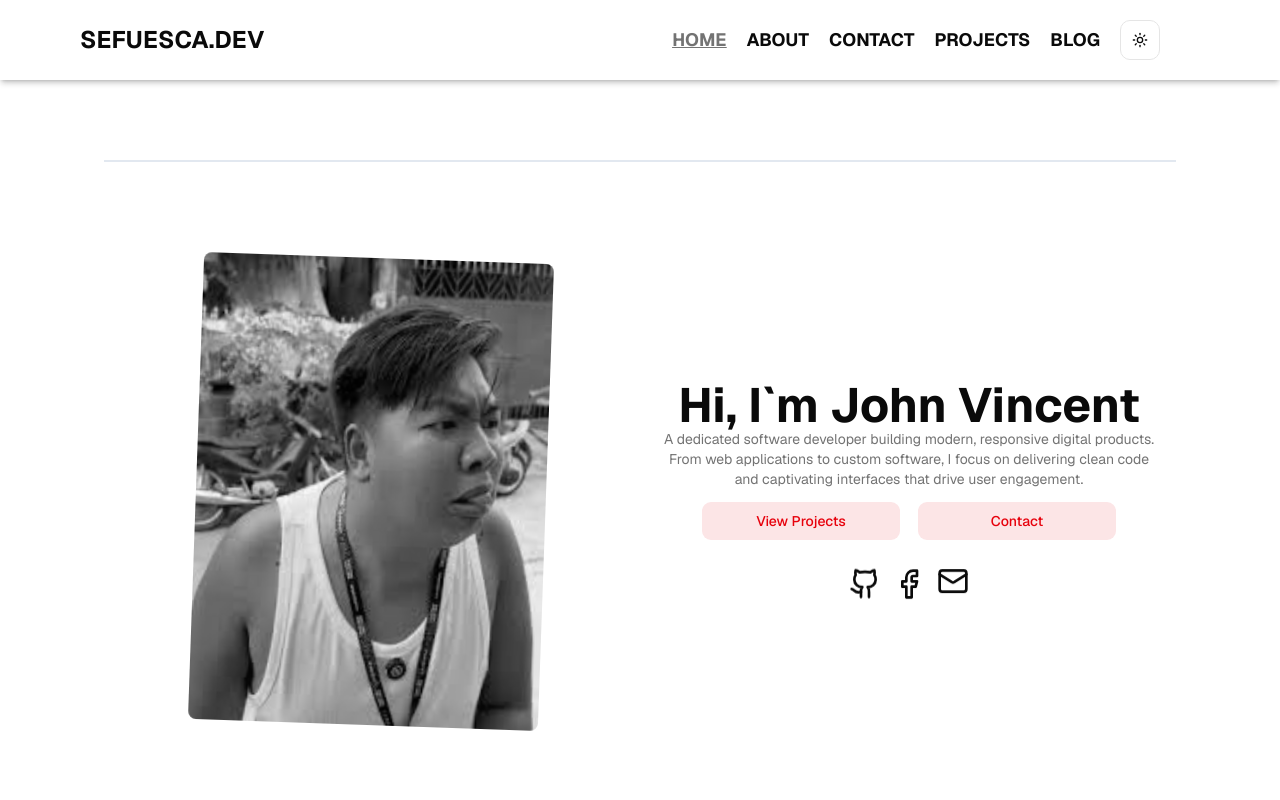
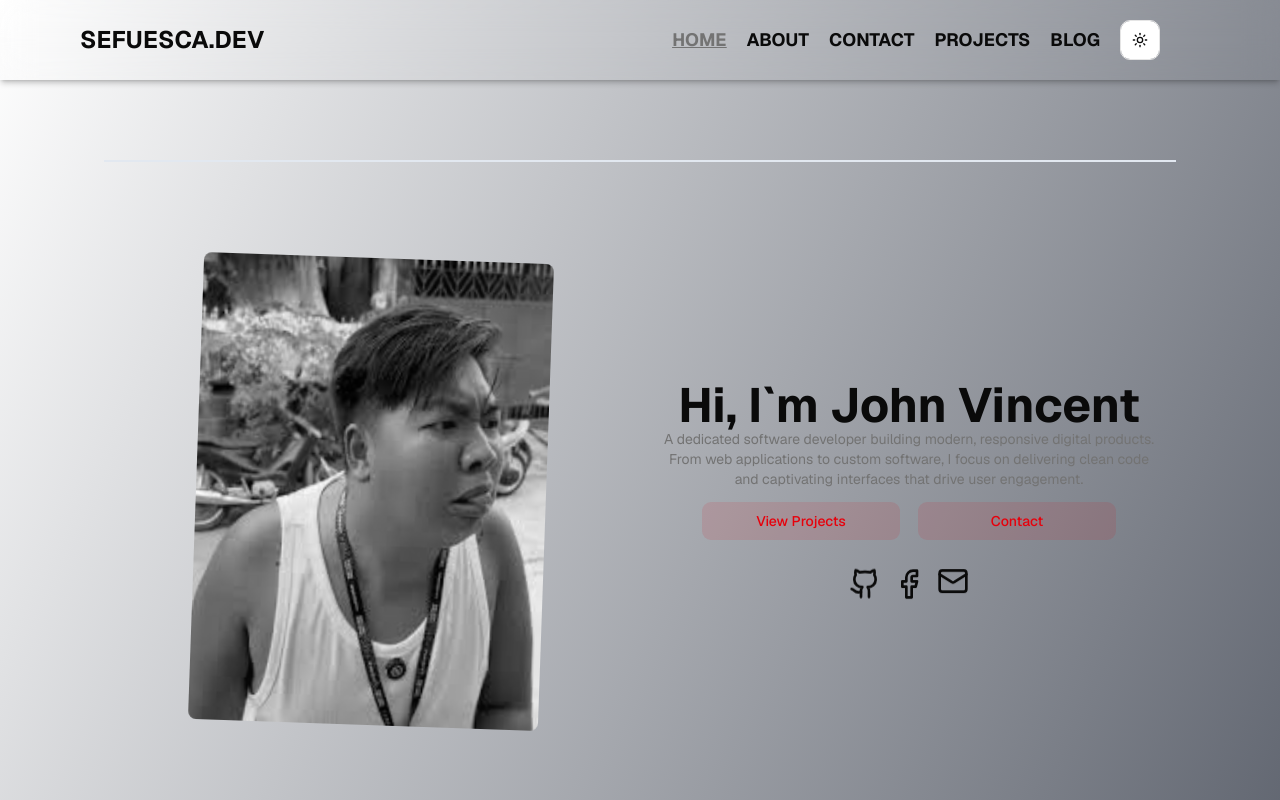
Before and after one commit to Unpayedme/ittract-portfolio, a Next.js app: page / in a window 1280 px wide. Shown: the top 800 px of the page. Built offline with nearby package versions, Linux system fonts and the light colour scheme.

Commit message:
added linear gradient

```diff
--- a/app/layout.tsx
+++ b/app/layout.tsx
@@ -36,7 +36,7 @@ export default function RootLayout({
           enableSystem
           disableTransitionOnChange
         >
-          <div className="flex flex-col min-h-screen">
+          <div className="flex flex-col min-h-screen bg-gradient-to-tl from-gray-900 to-gray-0 ">
             <Header />
             <main className="flex-1 container mx-auto px-6">
               {children}
--- a/components/common/Header.tsx
+++ b/components/common/Header.tsx
@@ -61,7 +61,7 @@ export function Header() {
 
 
     return (
-        <div className="flex flex-col shadow-md/20 w-full h-20 flex-shrink-0 sticky top-0 z-50 dark:border-2 dark:border-slate-200 backdrop-blur-lg">
+        <div className="flex flex-col shadow-md/20 w-full h-20 flex-shrink-0 sticky top-0 z-50 dark:border-b-2 dark:border-slate-200 backdrop-blur-lg">
             <div className="container mx-auto flex gap-2 items-center size-full px-3 sm:px-20">
                 <h1 className="font-bold text-2xl flex justify-start">SEFUESCA.DEV</h1>
                 <div className="flex lg:hidden justify-end flex-1 gap-3 items-center text-center">
@@ -74,7 +74,7 @@ export function Header() {
                 </div>
 
                 <div
-                    className={`fixed top-20 left-0 w-full bg-gray-50 shadow-md transform transition-all duration-500 ease-in-out z-40 lg:hidden
+                    className={`fixed top-20 left-0 w-full bg-gray-50 shadow-md transform transition-all duration-500 linear z-40 lg:hidden
                                 ${isOpen ? "translate-y-0 opacity-100"
                             :
                             "-translate-y-2 opacity-0 pointer-events-none"
```
